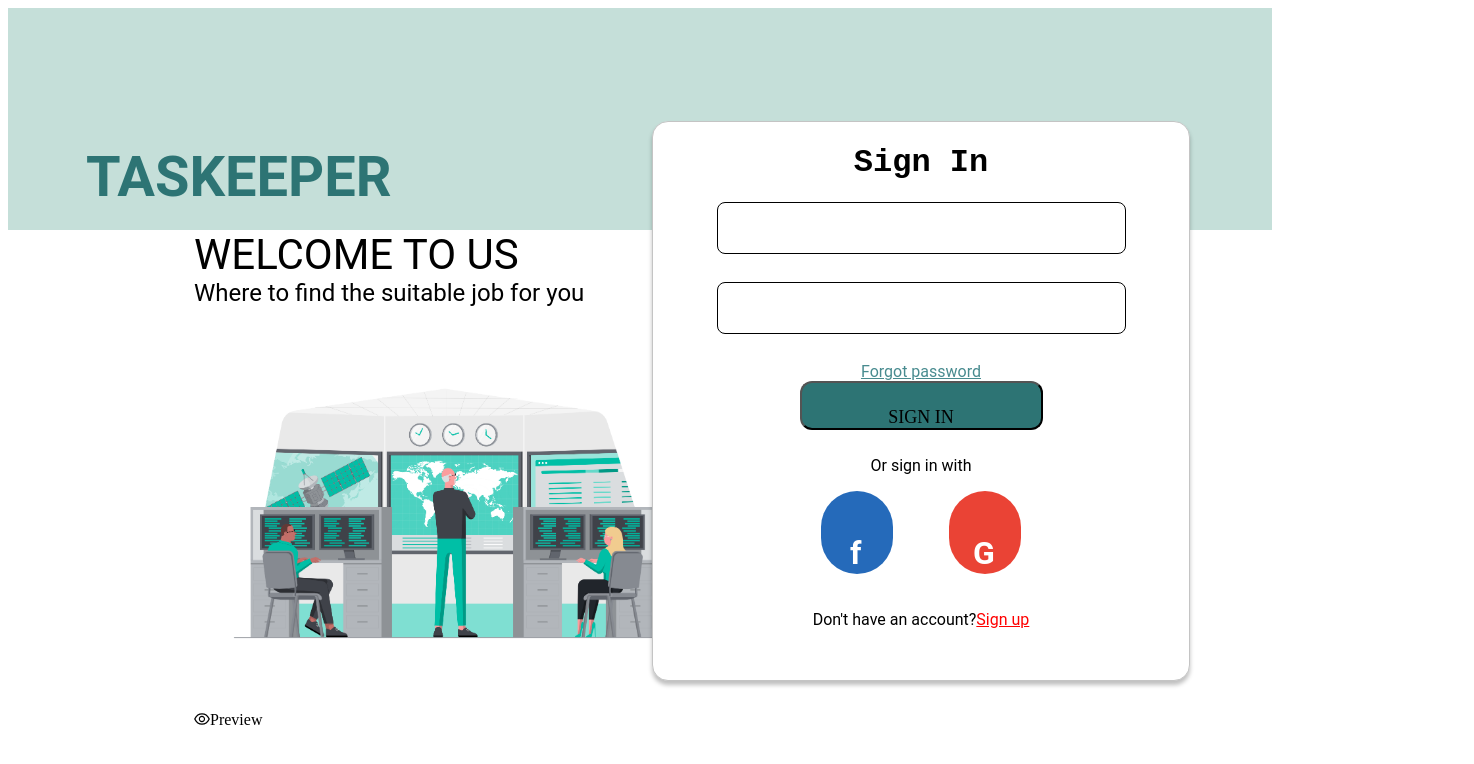
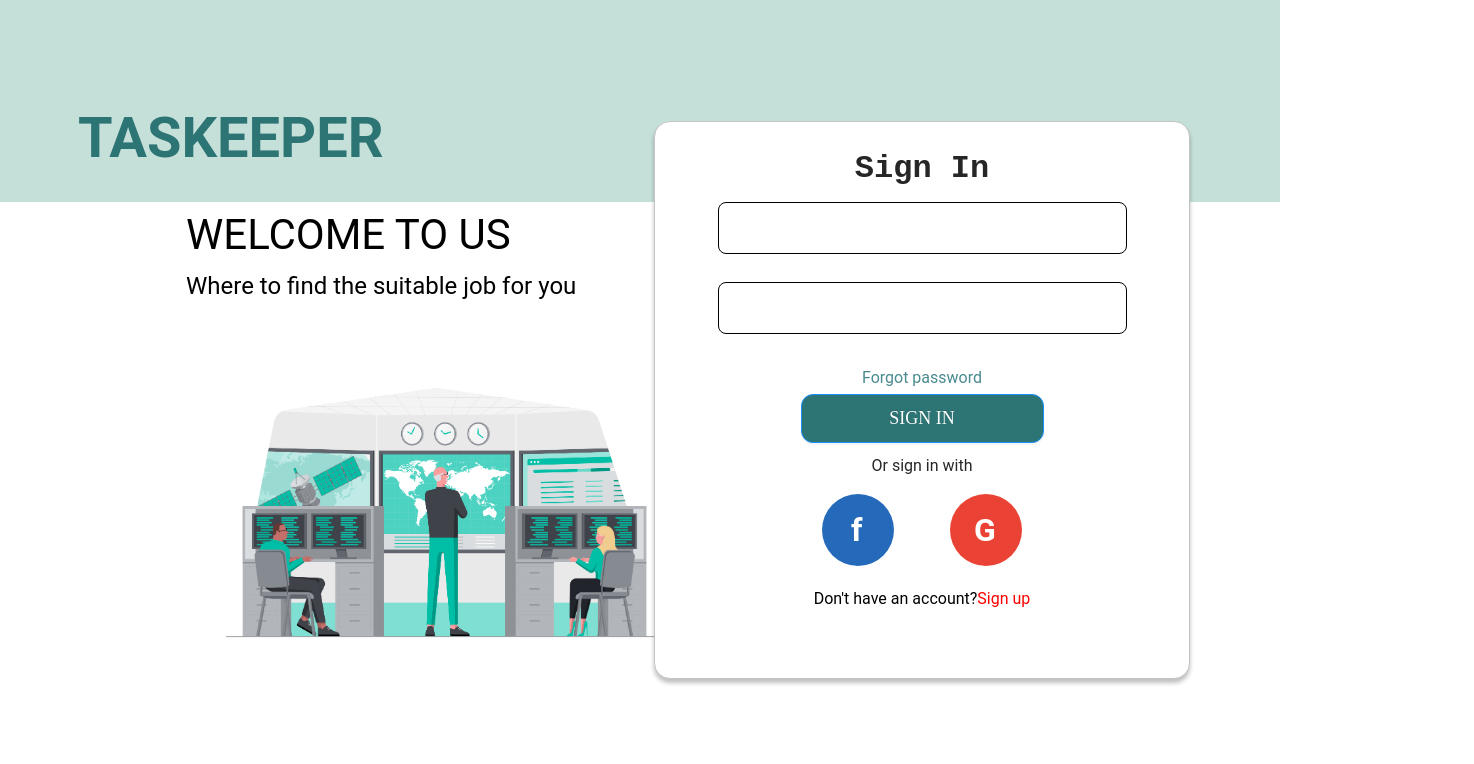
Before and after one commit to ngdinh6/TaskeeperWebJs, a React (Create React App) app: page / in a window 1280 px wide. Shown: the top 764 px of the page, 1474 px wide, since content can reach past the window. Built offline with nearby package versions, Linux system fonts and the light colour scheme.

Commit message:
update code 2

```diff
--- a/src/App.tsx
+++ b/src/App.tsx
@@ -9,6 +9,9 @@ import LoginPage from "pages/loginPage/LoginPage";
 
 import { Router, Switch } from "react-router-dom";
 import { createBrowserHistory } from "history";
+
+import "./App.css";
+import "antd/dist/antd.css";
 
 function App() {
   return (
--- a/src/index.css
+++ b/src/index.css
@@ -1,5 +1,5 @@
 body {
-  margin: 0 !important;
+  margin: 0;
   font-family: -apple-system, BlinkMacSystemFont, 'Segoe UI', 'Roboto', 'Oxygen',
     'Ubuntu', 'Cantarell', 'Fira Sans', 'Droid Sans', 'Helvetica Neue',
     sans-serif;
--- a/src/index.tsx
+++ b/src/index.tsx
@@ -1,6 +1,7 @@
 import HomePage from "pages/HomePage";
 import React from "react";
 import ReactDOM from "react-dom";
+import "./index.css";
 import App from "./App";
 import reportWebVitals from "./reportWebVitals";
 
```
Also changed, not shown: src/pages/loginPage/LoginPage.tsx (line endings or trailing spaces).
